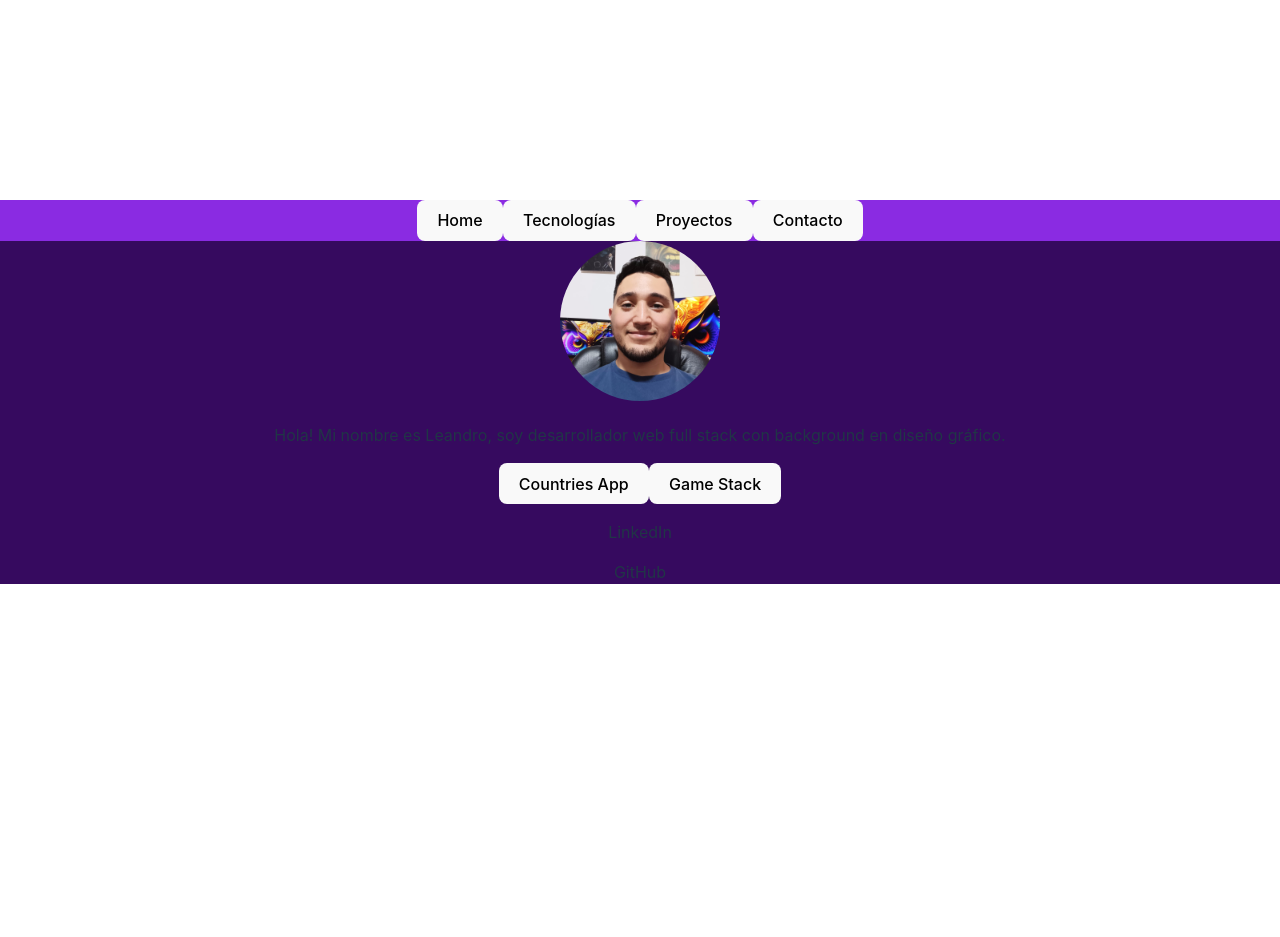
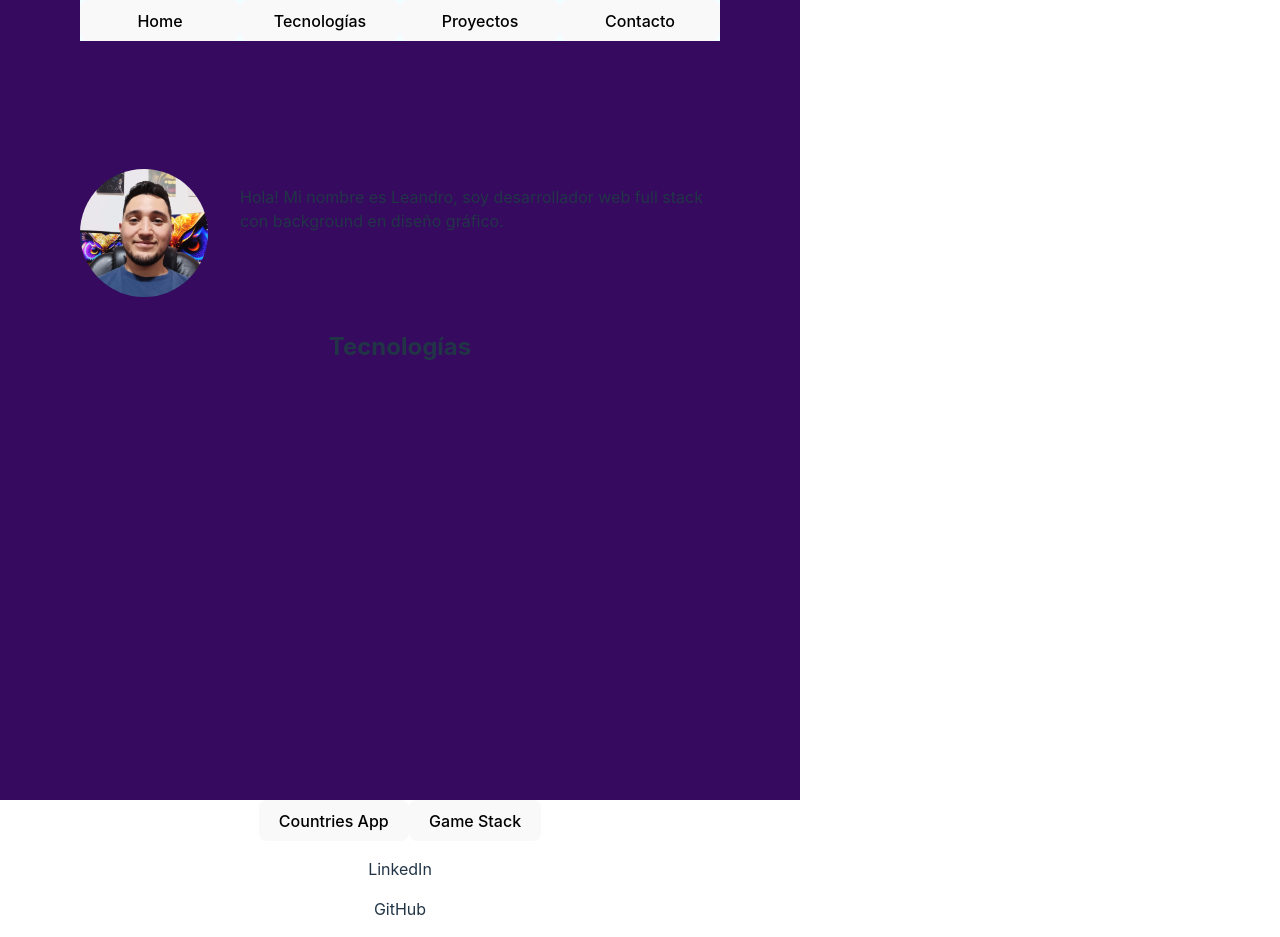
Before and after one commit to Deamond-Hero/portfolio, a React (Vite) app: page / in a window 1280 px wide. Before the commit the page ends 800 px from the top, so only its background shows below. Built offline with nearby package versions, Linux system fonts and the light colour scheme.

Commit message:
segundo commit

```diff
--- a/src/components/about/about.module.css
+++ b/src/components/about/about.module.css
@@ -1,4 +1,17 @@
+
+.container{
+    display: flex;
+    justify-content: space-between;
+    flex-direction: row;
+    margin: 8rem 0 2rem 0;
+}
 .image{
     border-radius: 100%;
-    width: 10rem;
+    width: 8rem;
 }
+
+.paragraph{
+    width: 30rem;
+    text-align: left;
+    padding-left: 2rem;
+}
--- a/src/components/about/about.tsx
+++ b/src/components/about/about.tsx
@@ -1,17 +1,15 @@
 // import { useState } from "react";
-import imageProfile from '../../assets/foto.jpg'
-import styles from './about.module.css'
+import imageProfile from "../../assets/foto.jpg";
+import styles from "./about.module.css";
 
 export const Aboutme = () => {
   return (
-    <>
-      <div>
-        <img src={imageProfile} alt="imagen de perfil" className={styles.image} />
-      </div>
-      <p>
+    <div className={styles.container}>
+      <img src={imageProfile} alt="imagen de perfil" className={styles.image} />
+      <p className={styles.paragraph}>
         Hola! Mi nombre es Leandro, soy desarrollador web full stack con
         background en diseño gráfico.
       </p>
-    </>
+    </div>
   );
 };
--- a/src/components/contact/contact.module.css
+++ b/src/components/contact/contact.module.css
@@ -1,3 +1,4 @@
 .container{
+    grid-area: contact;
     background-color: rgb(131, 57, 201);
 }
--- a/src/components/navbar/navbar.module.css
+++ b/src/components/navbar/navbar.module.css
@@ -1,3 +1,10 @@
-.container{
-    background-color: blueviolet;
+.containerNav{
+    display: flex;
+    margin: 0;
+
+
 }
+
+.button{
+    width: 25%;
+}
--- a/src/components/navbar/navbar.tsx
+++ b/src/components/navbar/navbar.tsx
@@ -1,11 +1,11 @@
 import style from './navbar.module.css'
 export const Navbar = () =>{
     return (
-     <div className={style.container}>
-        <button>Home</button>
-        <button>Tecnologías</button>
-        <button>Proyectos</button>
-        <button>Contacto</button>
+     <div className={style.containerNav}>
+        <button className={style.button}>Home</button>
+        <button className={style.button}>Tecnologías</button>
+        <button className={style.button}>Proyectos</button>
+        <button className={style.button}>Contacto</button>
      </div>
     )
 }
--- /dev/null
+++ b/src/components/tecnologies/tecnologies.tsx
@@ -0,0 +1,7 @@
+export const Tecnologies = () => {
+  return (
+    <div>
+      <h2>Tecnologías</h2>
+    </div>
+  );
+};
--- a/src/views/home/home.module.css
+++ b/src/views/home/home.module.css
@@ -1,8 +1,36 @@
-.container{
-    grid-template-columns:  'navbar navbar navbar'
-                            'about about about'
-                            'tecnologies tecnologies';
+.container {
+  display: grid;
+  grid-template-areas:
+    "navbar navbar navbar navbar navbar navbar navbar navbar"
+    "about about about about about about about about"
+    "tecno tecno tecno tecno tecno tecno tecno tecno "
+    "projects projects projects projects projects projects projects projects"
+    "contact contact contact contact contact contact contact contact";
+  justify-content: center;
+  background-color: rgb(54, 10, 95);
+  width: 100vh;
+  height: 50rem;
+}
 
-    background-color:rgb(54, 10, 95);
-    width: 100%;
+.profile{
+  height: 100vh;
 }
+.navbar {
+  grid-area: navbar;
+  background-color: azure;
+}
+.about {
+  grid-area: about;
+}
+
+.tecnologies {
+  grid-area: tecno;
+}
+
+.contact {
+  grid-area: contact;
+}
+
+.projects{
+  grid-area: projects;
+}
--- a/src/views/home/home.tsx
+++ b/src/views/home/home.tsx
@@ -1,16 +1,30 @@
 import { Aboutme } from "../../components/about/about";
 import { Contact } from "../../components/contact/contact";
 import { Navbar } from "../../components/navbar/navbar";
+import { Tecnologies } from "../../components/tecnologies/tecnologies";
 import { Projects } from "../projects/projects";
 import style from "./home.module.css";
 
 export const Home = () => {
   return (
     <div className={style.container}>
-      <Navbar />
-      <Aboutme />
-      <Projects />
-      <Contact />
+      <div className={style.profile}>
+        <div className={style.navbar}>
+          <Navbar />
+        </div>
+        <div className={style.about}>
+          <Aboutme />
+        </div>
+        <div className={style.tecnologies}>
+          <Tecnologies />
+        </div>
+      </div>
+      <div className={style.projects}>
+        <Projects />
+      </div>
+      <div className={style.contact}>
+        <Contact />
+      </div>
     </div>
   );
 };
```
Also changed, not shown: src/components/tecnologies/tecnologies.module.css (added).
